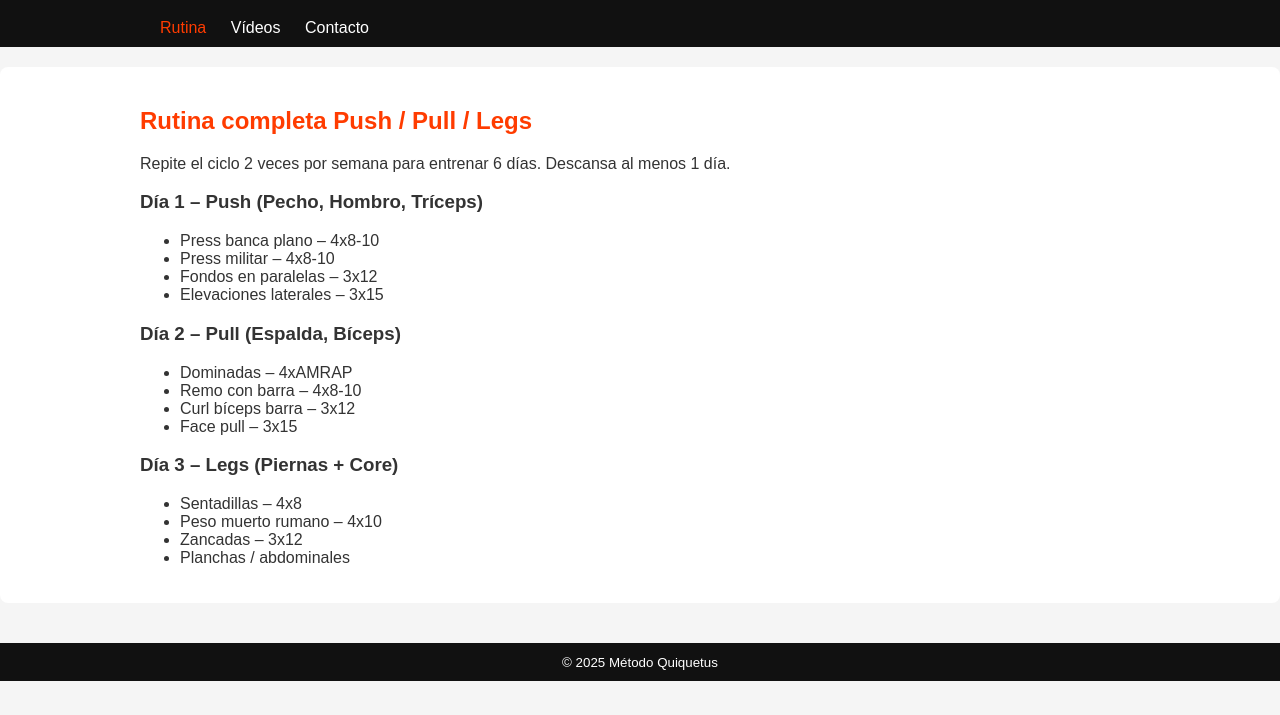
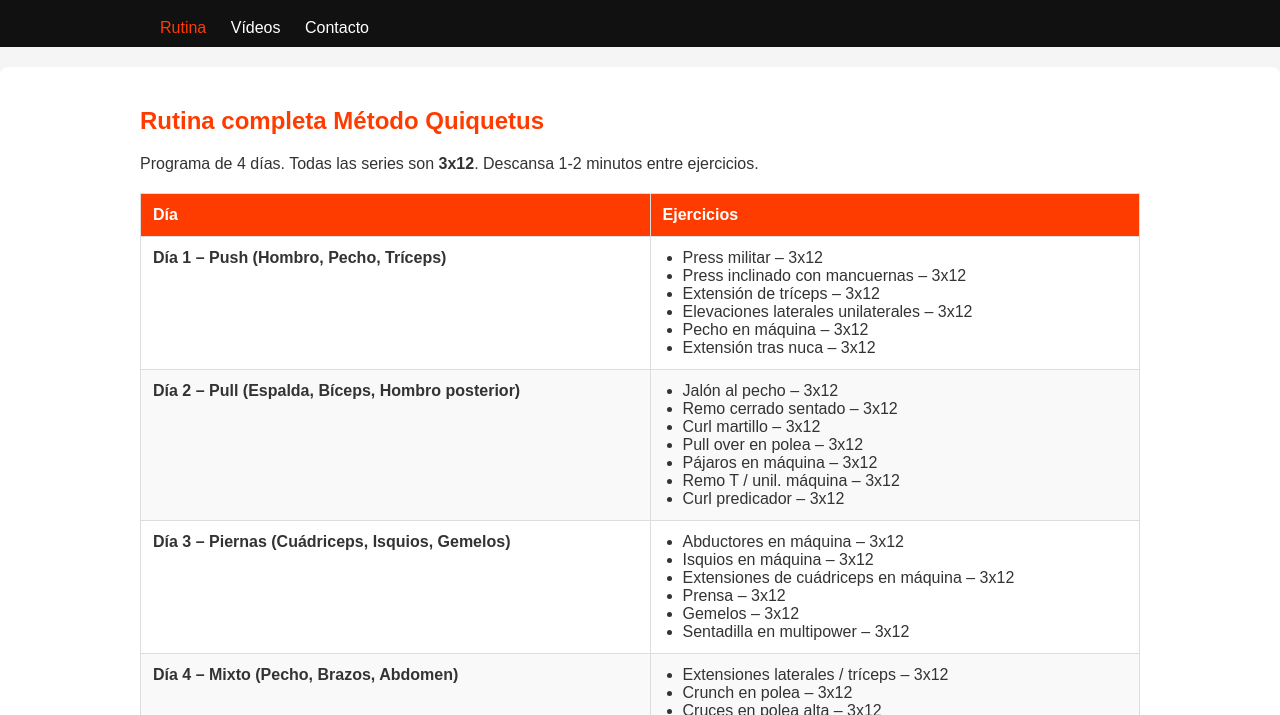
Before and after one commit to guiiillemm/metodoquiqueto, a plain HTML site: page rutina.html in a window 1280 px wide. Shown: the part 85-800 px from the top of the page. Drawn offline with Linux system fonts and the light colour scheme.

Commit message:
Añadir archivos de la web

```diff
--- a/rutina.html
+++ b/rutina.html
@@ -5,6 +5,31 @@
   <meta name="viewport" content="width=device-width, initial-scale=1.0">
   <title>Rutina · Método Quiquetus</title>
   <link rel="stylesheet" href="styles.css">
+  <style>
+    /* Estilos específicos para la tabla de la rutina */
+    table {
+      width: 100%;
+      border-collapse: collapse;
+      margin-top: 20px;
+    }
+    th, td {
+      border: 1px solid #ddd;
+      padding: 12px;
+      vertical-align: top;
+    }
+    th {
+      background-color: #ff3c00;
+      color: white;
+      text-align: left;
+    }
+    tr:nth-child(even) {
+      background-color: #f9f9f9;
+    }
+    ul {
+      margin: 0;
+      padding-left: 20px;
+    }
+  </style>
 </head>
 <body>
   <header class="site-header">
@@ -20,32 +45,72 @@
 
   <main class="section">
     <div class="wrap">
-      <h2>Rutina completa Push / Pull / Legs</h2>
-      <p>Repite el ciclo 2 veces por semana para entrenar 6 días. Descansa al menos 1 día.</p>
+      <h2 style="color:#ff3c00;">Rutina completa Método Quiquetus</h2>
+      <p>Programa de 4 días. Todas las series son <strong>3x12</strong>. Descansa 1-2 minutos entre ejercicios.</p>
 
-      <h3>Día 1 – Push (Pecho, Hombro, Tríceps)</h3>
+      <table>
+        <thead>
+          <tr>
+            <th>Día</th>
+            <th>Ejercicios</th>
+          </tr>
+        </thead>
+        <tbody>
+          <tr>
+            <td><strong>Día 1 – Push (Hombro, Pecho, Tríceps)</strong></td>
+            <td>
               <ul>
-        <li>Press banca plano – 4x8-10</li>
-        <li>Press militar – 4x8-10</li>
-        <li>Fondos en paralelas – 3x12</li>
-        <li>Elevaciones laterales – 3x15</li>
+                <li>Press militar – 3x12</li>
+                <li>Press inclinado con mancuernas – 3x12</li>
+                <li>Extensión de tríceps – 3x12</li>
+                <li>Elevaciones laterales unilaterales – 3x12</li>
+                <li>Pecho en máquina – 3x12</li>
+                <li>Extensión tras nuca – 3x12</li>
               </ul>
-
-      <h3>Día 2 – Pull (Espalda, Bíceps)</h3>
+            </td>
+          </tr>
+          <tr>
+            <td><strong>Día 2 – Pull (Espalda, Bíceps, Hombro posterior)</strong></td>
+            <td>
               <ul>
-        <li>Dominadas – 4xAMRAP</li>
-        <li>Remo con barra – 4x8-10</li>
-        <li>Curl bíceps barra – 3x12</li>
-        <li>Face pull – 3x15</li>
+                <li>Jalón al pecho – 3x12</li>
+                <li>Remo cerrado sentado – 3x12</li>
+                <li>Curl martillo – 3x12</li>
+                <li>Pull over en polea – 3x12</li>
+                <li>Pájaros en máquina – 3x12</li>
+                <li>Remo T / unil. máquina – 3x12</li>
+                <li>Curl predicador – 3x12</li>
               </ul>
-
-      <h3>Día 3 – Legs (Piernas + Core)</h3>
+            </td>
+          </tr>
+          <tr>
+            <td><strong>Día 3 – Piernas (Cuádriceps, Isquios, Gemelos)</strong></td>
+            <td>
               <ul>
-        <li>Sentadillas – 4x8</li>
-        <li>Peso muerto rumano – 4x10</li>
-        <li>Zancadas – 3x12</li>
-        <li>Planchas / abdominales</li>
+                <li>Abductores en máquina – 3x12</li>
+                <li>Isquios en máquina – 3x12</li>
+                <li>Extensiones de cuádriceps en máquina – 3x12</li>
+                <li>Prensa – 3x12</li>
+                <li>Gemelos – 3x12</li>
+                <li>Sentadilla en multipower – 3x12</li>
               </ul>
+            </td>
+          </tr>
+          <tr>
+            <td><strong>Día 4 – Mixto (Pecho, Brazos, Abdomen)</strong></td>
+            <td>
+              <ul>
+                <li>Extensiones laterales / tríceps – 3x12</li>
+                <li>Crunch en polea – 3x12</li>
+                <li>Cruces en polea alta – 3x12</li>
+                <li>Press banca – 3x12</li>
+                <li>Crunch en máquina – 3x12</li>
+                <li>Bíceps tras hombro – 3x12</li>
+              </ul>
+            </td>
+          </tr>
+        </tbody>
+      </table>
     </div>
   </main>
 
```
Lines whose indentation alone changed are shown as unchanged.
